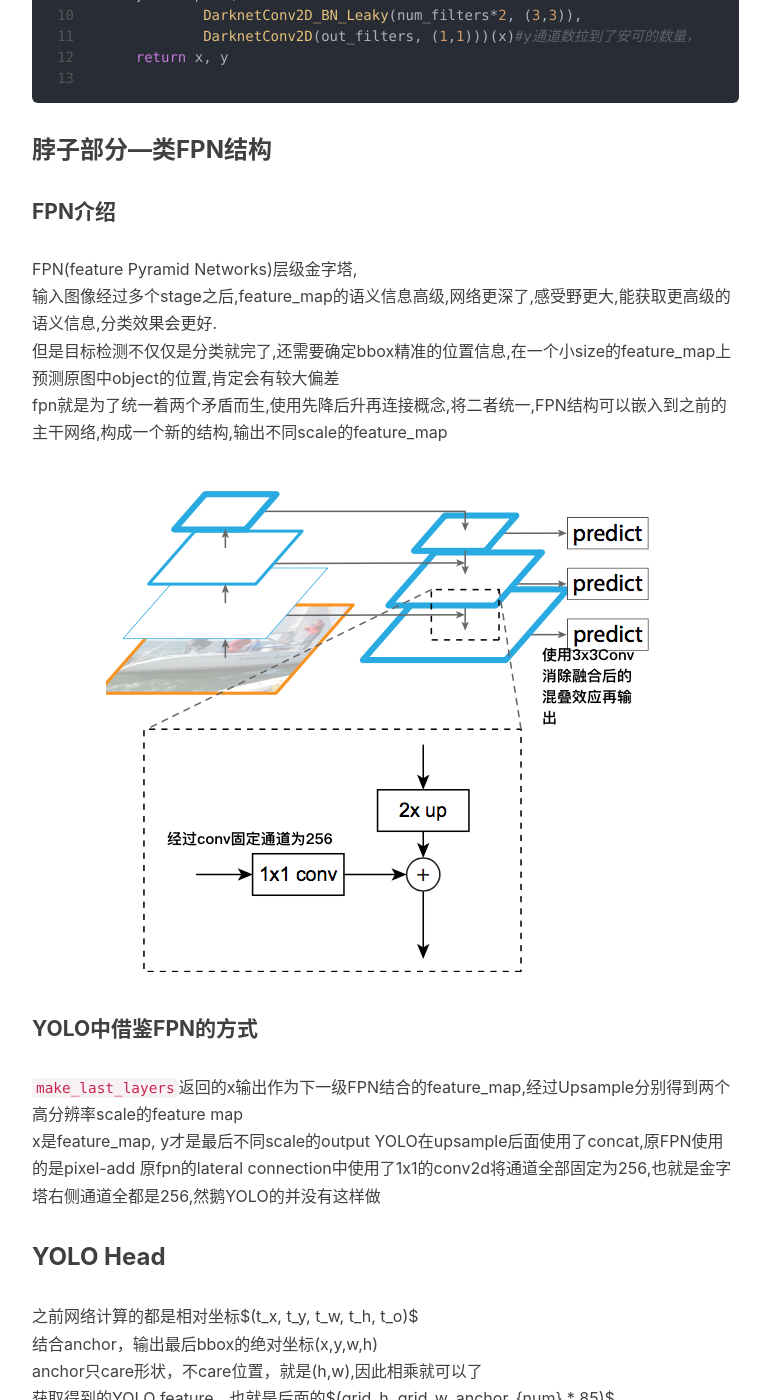
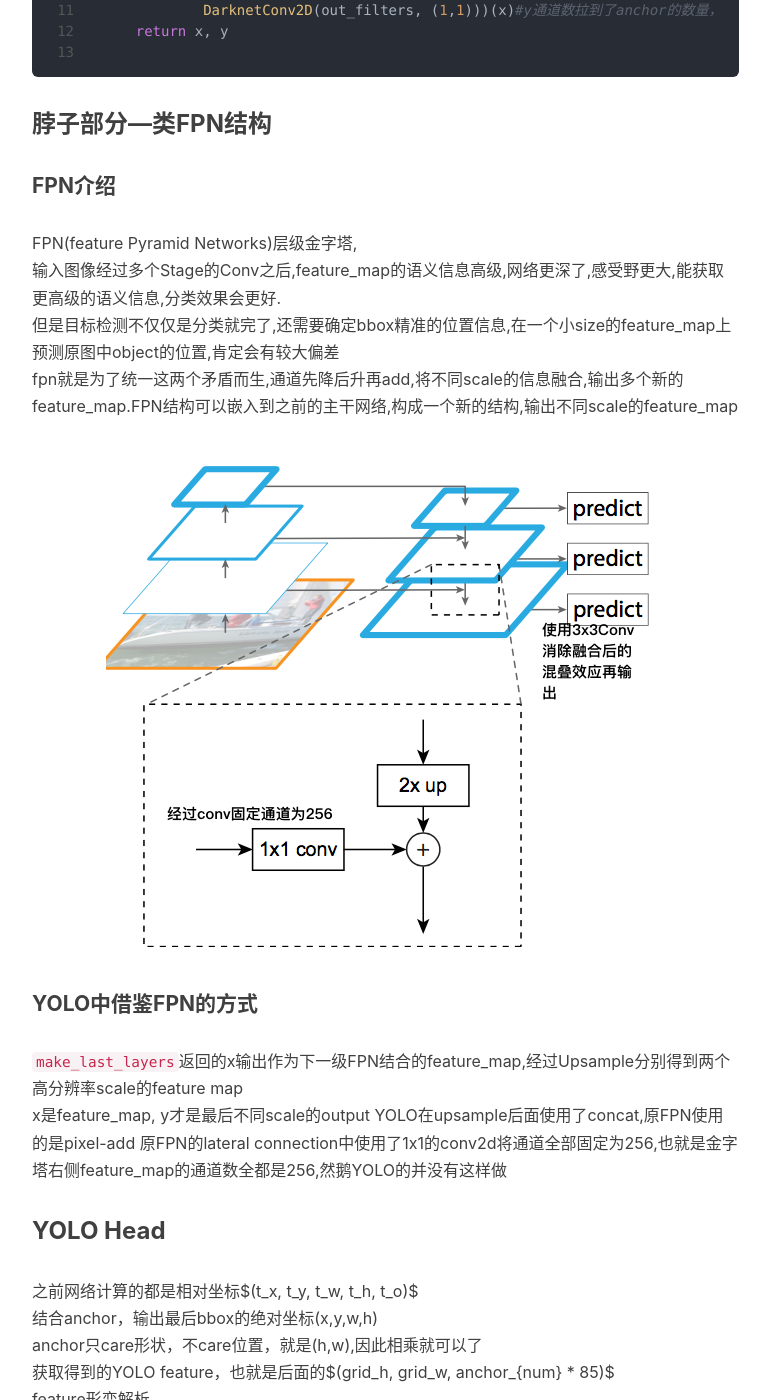
Before and after one commit to wdd233/wdd233.github.io, a Jekyll site: the page built from _posts/2019-02-27-YOLO原理代码赏析.md, in a window 1280 px wide and 1400 px high, scrolled down 5969 px. Shown: the whole window, without its empty margins (233-1003 px from the left). Built offline with Jekyll 4.4.1, drawn with Linux system fonts in a browser that asks for light colours; nearby versions of some CDN libraries; comment, search, counter and statistics services are not loaded; some of the changed text lies outside the part shown.

Commit message:
modified files

````diff
--- a/_posts/2019-02-27-YOLO原理代码赏析.md
+++ b/_posts/2019-02-27-YOLO原理代码赏析.md
@@ -58,10 +58,10 @@ def yolo_body(inputs, num_anchors, num_classes):#传入多有少个anchor
     """Create YOLO_V3 model CNN body in Keras."""
     ##--------------网络backbone
     darknet = Model(inputs, darknet_body(inputs))#darknet_body 网络backbone
-    ##--------------网络脖子
+    ##--------------网络脖子Neck
     x, y1 = make_last_layers(darknet.output, 512, num_anchors*(num_classes+5))#make_last_layer1
 
-    x = compose(#多个sacle的输出
+    x = compose(#多个scale的输出
             DarknetConv2D_BN_Leaky(256, (1,1)),
             UpSampling2D(2))(x)
     x = Concatenate()([x, darknet.layers[152].output])
@@ -124,8 +124,8 @@ def resblock_body(x, num_filters, num_blocks):
     #重复构建残差网络,这个算基本的block
     for i in range(num_blocks):
         y = compose(
-                DarknetConv2D_BN_Leaky(num_filters//2, (1,1)),#通道先降//2,
-                DarknetConv2D_BN_Leaky(num_filters, (3,3)))(x)#通道后升回去
+                DarknetConv2D_BN_Leaky(num_filters//2, (1,1)),#使用1x1的conv先将通道先降//2,
+                DarknetConv2D_BN_Leaky(num_filters, (3,3)))(x)#使用3x3将通道后拉升回去
         x = Add()([x, y])#add
     return x
 ```
@@ -150,7 +150,7 @@ def DarknetConv2D_BN_Leaky(*args, **kwargs):
 **编程Tips:**
 >args是一个整体对象(以元组的形式集合)，*args则是多个对象(元组中所有的元素)
 `*args`是将元组打开，
-`**`是指以字典方式传入元素，形成的对象是一个字典,如果对一个字典使用双*,则表示解开这个字典，对应的函数要能够接受这种形式，
+`**`是指以字典方式传入元素，形成的对象是一个字典
 
 ## 脖子部分---make_last_layers
 `x, y1 = make_last_layers(darknet.output, 512, num_anchors*(num_classes+5))`最后一层拉通道
@@ -167,14 +167,14 @@ fpn的效果
 def make_last_layers(x, num_filters, out_filters):#网络输出
     '''6 Conv2D_BN_Leaky layers followed by a Conv2D_linear layer'''
     x = compose(
-            DarknetConv2D_BN_Leaky(num_filters, (1,1)),
+            DarknetConv2D_BN_Leaky(num_filters, (1,1)),#此处为图中的DBL*5
             DarknetConv2D_BN_Leaky(num_filters*2, (3,3)),
             DarknetConv2D_BN_Leaky(num_filters, (1,1)),
             DarknetConv2D_BN_Leaky(num_filters*2, (3,3)),
             DarknetConv2D_BN_Leaky(num_filters, (1,1)))(x)
     y = compose(
             DarknetConv2D_BN_Leaky(num_filters*2, (3,3)),
-            DarknetConv2D(out_filters, (1,1)))(x)#y通道数拉到了安可的数量，
+            DarknetConv2D(out_filters, (1,1)))(x)#y通道数拉到了anchor的数量，
     return x, y
 
 ```
@@ -182,15 +182,15 @@ def make_last_layers(x, num_filters, out_filters):#网络输出
 ### 脖子部分---类FPN结构
 #### FPN介绍
 FPN(feature Pyramid Networks)层级金字塔,
-输入图像经过多个stage之后,feature_map的语义信息高级,网络更深了,感受野更大,能获取更高级的语义信息,分类效果会更好.
+输入图像经过多个Stage的Conv之后,feature_map的语义信息高级,网络更深了,感受野更大,能获取更高级的语义信息,分类效果会更好.
 但是目标检测不仅仅是分类就完了,还需要确定bbox精准的位置信息,在一个小size的feature_map上预测原图中object的位置,肯定会有较大偏差
-fpn就是为了统一着两个矛盾而生,使用先降后升再连接概念,将二者统一,FPN结构可以嵌入到之前的主干网络,构成一个新的结构,输出不同scale的feature_map
+fpn就是为了统一这两个矛盾而生,通道先降后升再add,将不同scale的信息融合,输出多个新的feature_map.FPN结构可以嵌入到之前的主干网络,构成一个新的结构,输出不同scale的feature_map
 ![FPN](/img/fpn.png)
 #### YOLO中借鉴FPN的方式
 `make_last_layers`返回的x输出作为下一级FPN结合的feature_map,经过Upsample分别得到两个高分辨率scale的feature map
 x是feature_map, y才是最后不同scale的output
 YOLO在upsample后面使用了concat,原FPN使用的是pixel-add
-原fpn的lateral connection中使用了1x1的conv2d将通道全部固定为256,也就是金字塔右侧通道全都是256,然鹅YOLO的并没有这样做
+原FPN的lateral connection中使用了1x1的conv2d将通道全部固定为256,也就是金字塔右侧feature_map的通道数全都是256,然鹅YOLO的并没有这样做
 
 
 
````
Also changed, not shown: other parts of _posts/2019-02-27-YOLO原理代码赏析.md (+1 -1 lines).
